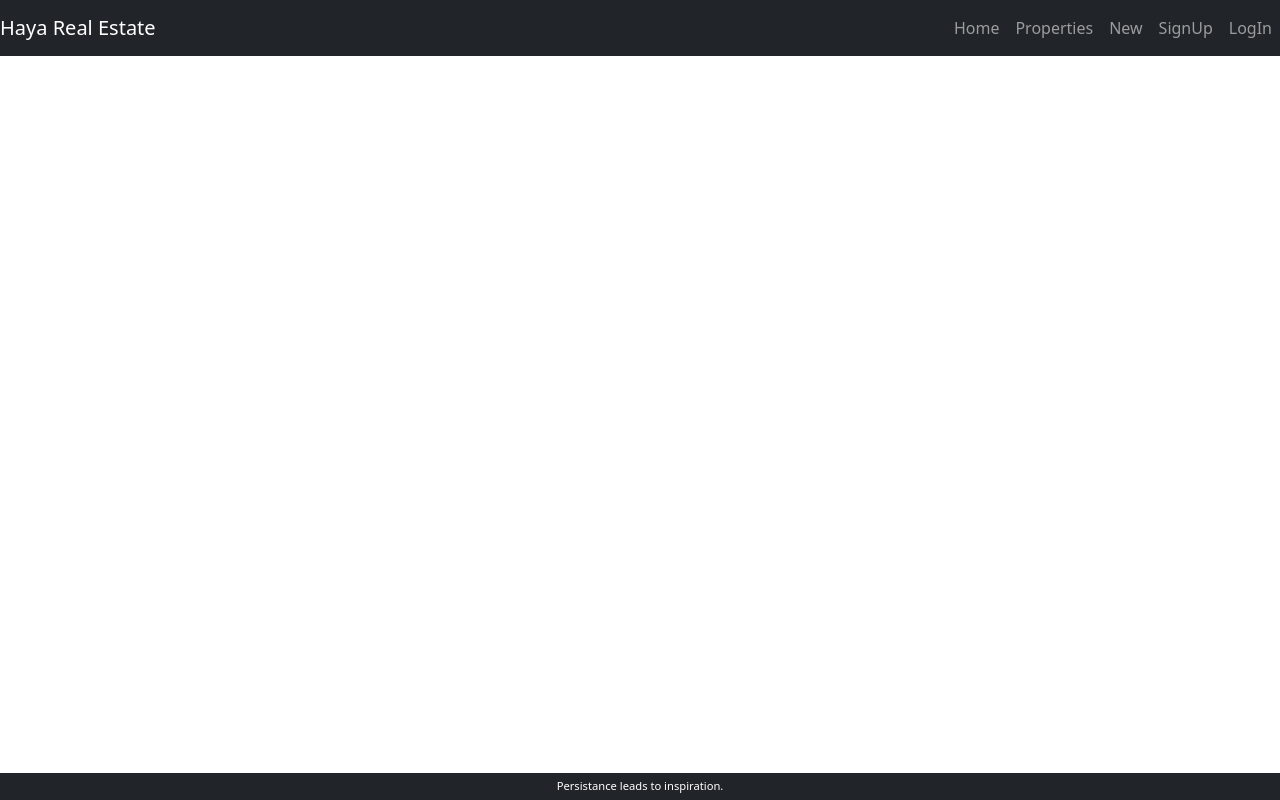
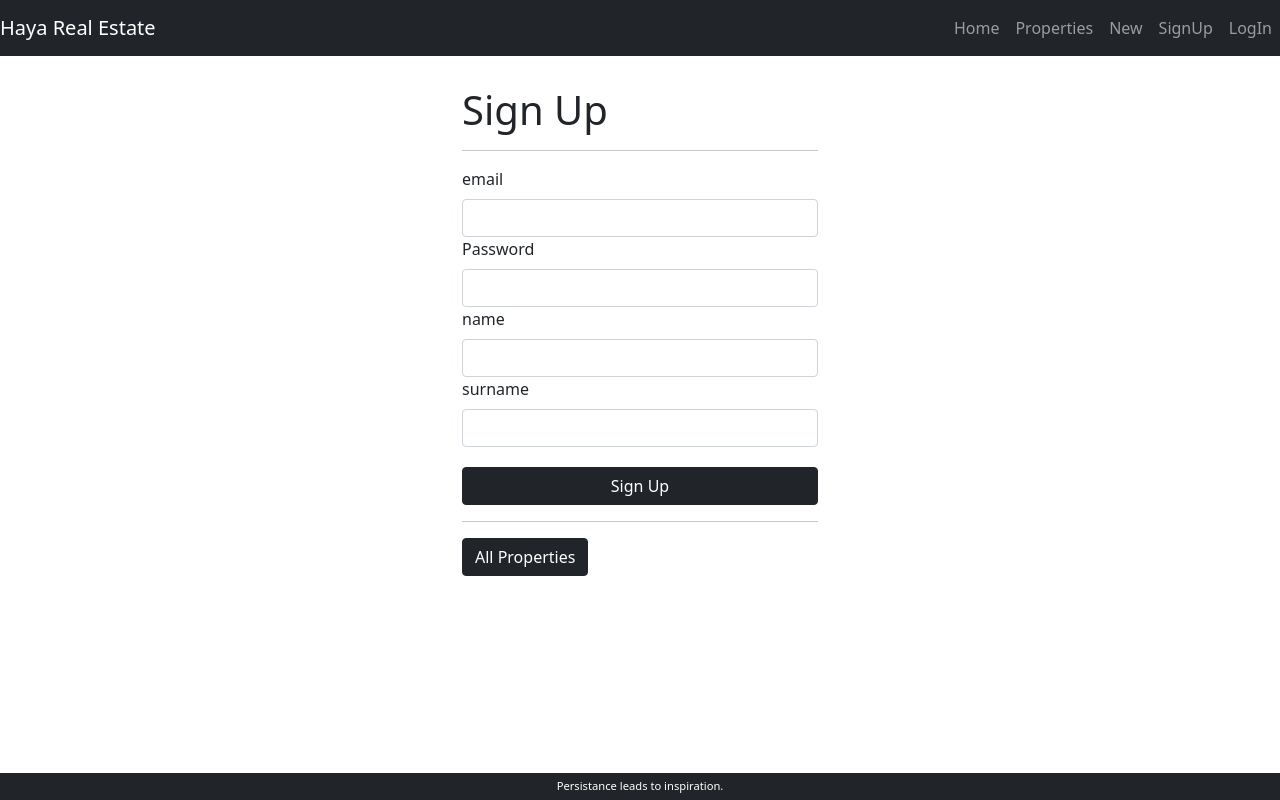
Before and after one commit to SilviuDN/haya-real-estate, a React (Create React App) app in the folder client/: page /signup in a window 1280 px wide. Built offline with nearby package versions, Linux system fonts and the light colour scheme.

Commit message:
SignUpForm done

```diff
--- a/client/src/components/Routes/index.js
+++ b/client/src/components/Routes/index.js
@@ -1,7 +1,9 @@
 import { Switch, Route } from 'react-router';
+import IndexPage from '../pages/IndexPage/IndexPage';
 import PropertiesPage from '../pages/PropertiesPage/PropertiesPage'
 import PropertyDetails from '../pages/PropertyDetails/PropertyDetails'
 import PropertyForm from '../pages/PropertyForm/PropertyForm';
+import SignUp from '../pages/SignUp/SignUp';
 
 
 const Routes = () => {
@@ -9,9 +11,12 @@ const Routes = () => {
     return(
         <>
             <Switch>
+                <Route path = '/' exact render = { () => <IndexPage/>} />
                 <Route path = '/properties' exact render = { () => <PropertiesPage /> } />
                 <Route path = '/properties/details/:property_id' render = { props => <PropertyDetails {...props}/> } />
                 <Route path = '/properties/new' render = { (props) => <PropertyForm {...props}/> } />
+                <Route path = '/signup' render = { (props) => <SignUp {...props} /> } />
+                {/* <Route path = '/login' render = { (props) => <LogIn {...props} storeUser={storeUser} /> } /> */}
             </Switch>
         </>
     )
--- /dev/null
+++ b/client/src/components/pages/IndexPage/IndexPage.js
@@ -0,0 +1,20 @@
+import {Container, Button} from 'react-bootstrap'
+import {Link} from 'react-router-dom'
+
+const IndexPage = () => {
+
+    return (
+        <Container>
+
+            <h1>Welcome to Maya Real Estate</h1>
+            <p>Perseverence leads to inspiration</p>
+            <Link to={`/properties`}>
+                    <Button className="btnBlock">All Properties</Button>
+            </Link>
+
+        </Container>
+
+    )
+}
+
+export default IndexPage
--- a/client/src/components/pages/PropertyForm/PropertyForm.js
+++ b/client/src/components/pages/PropertyForm/PropertyForm.js
@@ -75,6 +75,9 @@ const PropertyForm = (props) =>  {
                 <Row>
                     <Col md={{span: 6, offset: 3}}>
 
+                        <h1>New Property</h1>
+
+                        <hr></hr>
 
                         <Form onSubmit={handleFormSubmit}>
 
--- /dev/null
+++ b/client/src/components/pages/SignUp/SignUp.js
@@ -0,0 +1,95 @@
+import { Component } from 'react'
+import { Container, Form, Button, Row, Col } from 'react-bootstrap'
+import { Link } from 'react-router-dom'
+
+import AuthService from '../../../services/auth.services'
+
+class Signup extends Component {
+
+    constructor() {
+        super()
+        this.state = {
+            email: '',
+            pwd: '',
+            name: '',
+            surname: ''
+        }
+        this.authService = new AuthService()
+    }
+
+
+    handleInputChange = e => {
+        const { name, value } = e.target
+        this.setState({ [name]: value })
+    }
+
+
+    handleFormSubmit = e => {
+
+        e.preventDefault()
+
+        const { email, pwd, name, surname } = this.state
+
+        this.authService
+            .signup(email, pwd, name, surname)
+            .then(() => this.props.history.push('/logIn'))          // Redirect with props
+            .catch(err => console.log(err))
+    }
+
+
+    render() {
+        return (
+
+            <Container>
+
+                <Row>
+
+                    <Col md={{ span: 4, offset: 4 }}>
+
+                        <h1>Sign Up</h1>
+
+                        <hr></hr>
+
+                        <Form onSubmit={this.handleFormSubmit}>
+
+                            <Form.Group controlId="email">
+                                <Form.Label>email</Form.Label>
+                                <Form.Control type="text" value={this.state.email} onChange={this.handleInputChange} name="email" />
+                            </Form.Group>
+
+                            <Form.Group controlId="pwd">
+                                <Form.Label>Password</Form.Label>
+                                <Form.Control type="password" value={this.state.pwd} onChange={this.handleInputChange} name="pwd" />
+                            </Form.Group>
+
+                            <Form.Group controlId="name">
+                                <Form.Label>name</Form.Label>
+                                <Form.Control type="text" value={this.state.name} onChange={this.handleInputChange} name="name" />
+                            </Form.Group>
+
+                            <Form.Group controlId="surname">
+                                <Form.Label>surname</Form.Label>
+                                <Form.Control type="text" value={this.state.surname} onChange={this.handleInputChange} name="surname" />
+                            </Form.Group>
+
+                            <Button style={{ marginTop: '20px', width: '100%' }} variant="dark" type="submit">Sign Up</Button>
+
+                        </Form>
+
+                        <hr></hr>
+
+                        <Link to="/properties">
+                            <Button variant="dark">All Properties</Button>
+                        </Link>
+
+                    </Col>
+                </Row>
+
+            </Container >
+
+        )
+    }
+}
+
+
+export default Signup
--- /dev/null
+++ b/client/src/services/auth.services.js
@@ -0,0 +1,18 @@
+import axios from 'axios'
+
+class AuthService {
+
+    constructor() {
+        this.app = axios.create({
+            baseURL: 'http://localhost:5000/api/auth',
+            withCredentials: true
+        })
+    }
+
+    login = (email, pwd) => this.app.post('/login', { email, pwd })
+    signup = (email, pwd, name, surname ) => this.app.post('/signup', { email, pwd, name, surname  })
+    logout = () => this.app.get('/logout')
+    isLoggedIn = () => this.app.get('/isLoggedIn')
+}
+
+export default AuthService
```
Lines whose indentation alone changed are shown as unchanged.
